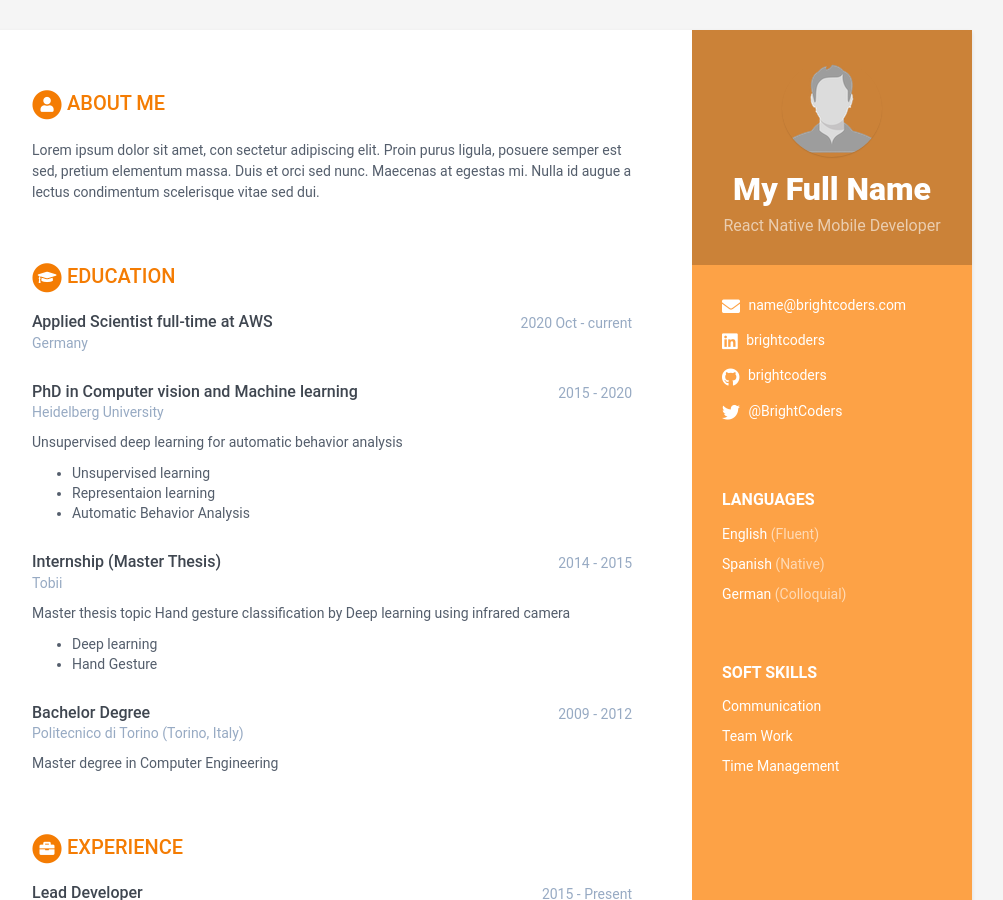
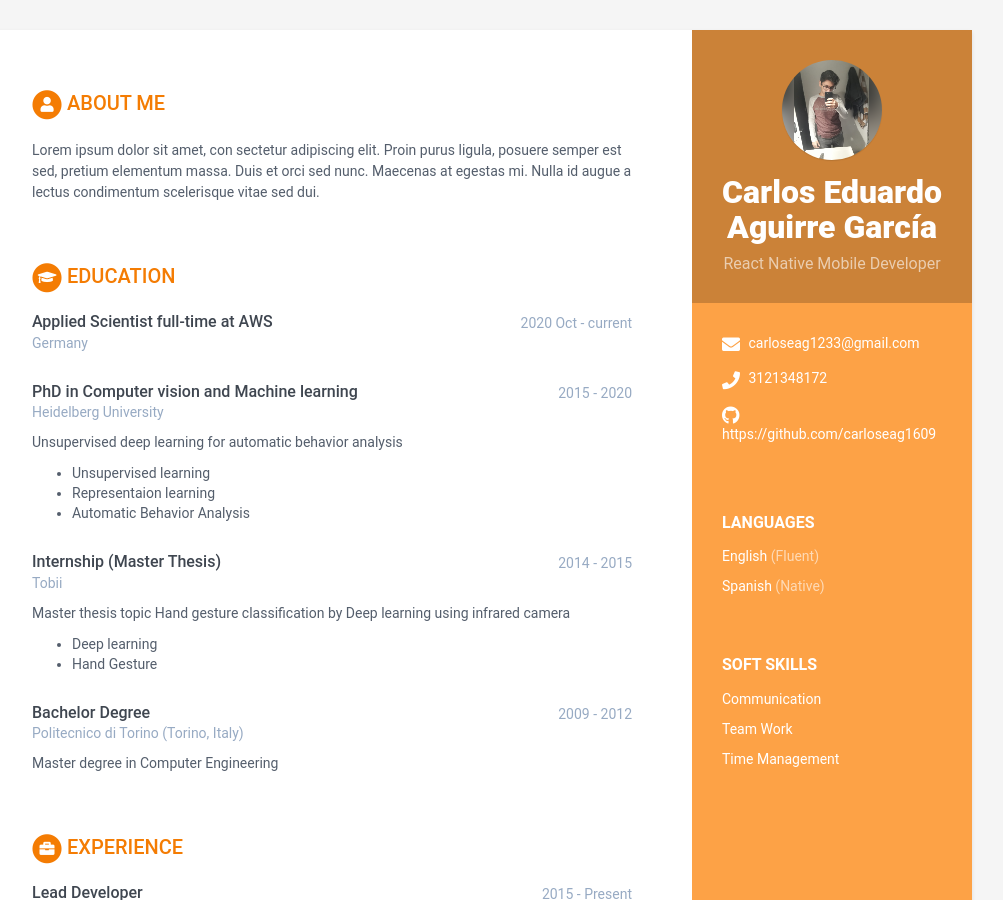
Before and after one commit to BC-MAY-21-RN/kata-resume-carloseag1609, a Jekyll site: the page built from index.html, in a window 1280 px wide and 900 px high. Shown: the whole window, without its empty margins (168-1171 px from the left). Built offline with Jekyll 4.4.1, drawn with Linux system fonts in a browser that asks for light colours.

Commit message:
Add my image and update profile and contact information

```diff
--- a/_data/data.yml
+++ b/_data/data.yml
@@ -7,19 +7,19 @@ sidebar:
   education: False # NO MODIFICAR
 
   # Profile information
-  name: My Full Name # Nombre completo
+  name: Carlos Eduardo Aguirre García # Nombre completo
   tagline: React Native Mobile Developer # React Native Mobile Developer ó Ruby on Rails Web Developer Según sea el caso
-  avatar: profile.png # Colocar una imagen con tu foto de 100x100 pixels dentro de /assets/images
+  avatar: me.png # Colocar una imagen con tu foto de 100x100 pixels dentro de /assets/images
 
   # Actualiza tus datos de contacto
-  email: name@brightcoders.com
-  phone:
+  email: carloseag1233@gmail.com
+  phone: 3121348172
   website: # No agregar http://
-  linkedin: brightcoders
-  github: brightcoders
+  linkedin:
+  github: https://github.com/carloseag1609
   gitlab:
   bitbucket:
-  twitter: '@BrightCoders'
+  twitter:
   stack-overflow: # Number/Username, e.g. 123456/alandoe
   codewars:
   goodreads: # Number-Username, e.g. 123456-alandoe
@@ -31,9 +31,6 @@ sidebar:
 
     - idiom: Spanish
       level: Native # Utiliza el resultado de tu examen oficial, o el nivel de acuerdo al modelo Dreyfus
-
-    - idiom: German
-      level: Colloquial
 
   # Registra aquí tus soft skills. Agrega o elimina según sea necesario
   interests:
```
Also changed, not shown: assets/images/me.png (added).
